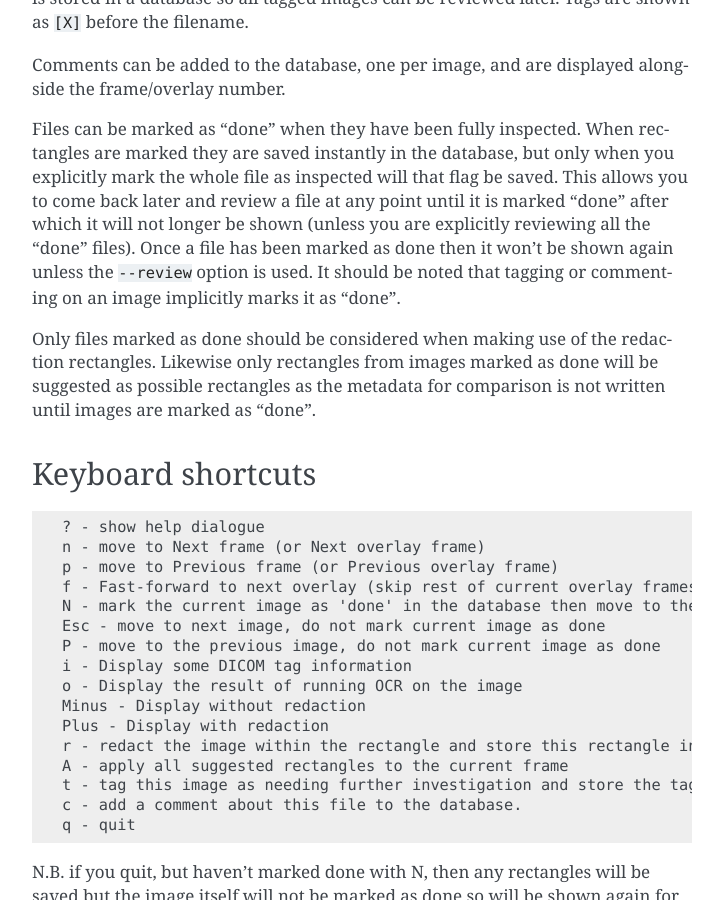
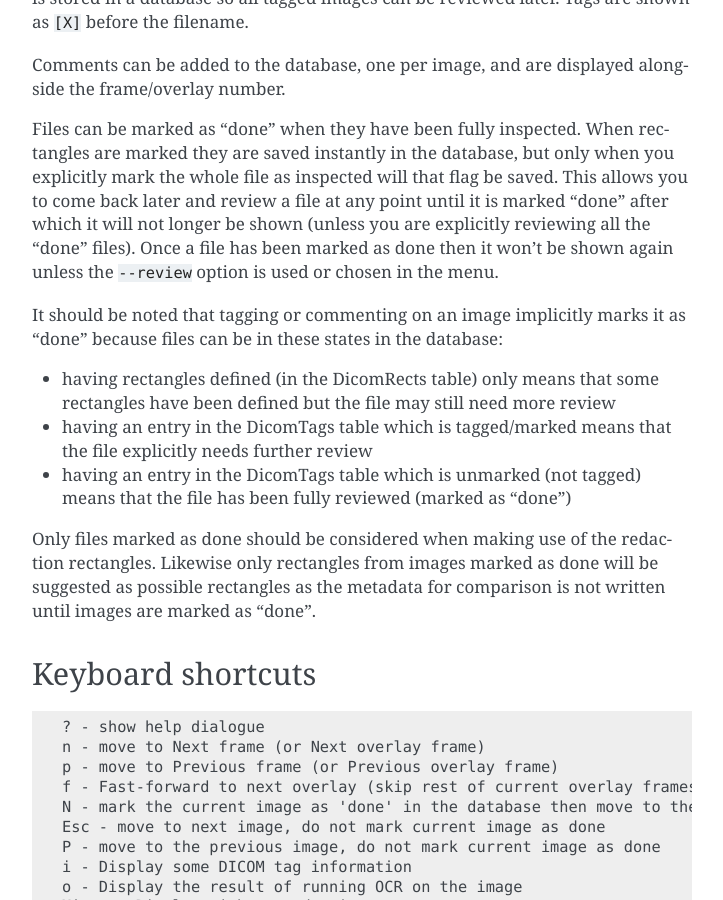
Before and after one commit to SMI/dicompixelanon, a Sphinx documentation site: the page built from doc/dcmaudit.md, in a window 1280 px wide and 900 px high, scrolled down 3109 px. Shown: the whole window, without its empty margins (388-1111 px from the left). Built offline with Sphinx 7.4.7, drawn with Linux system fonts in a browser that asks for light colours.

```diff
--- a/doc/dcmaudit.md
+++ b/doc/dcmaudit.md
@@ -118,8 +118,16 @@
 at any point until it is marked "done" after which it will not longer be
 shown (unless you are explicitly reviewing all the "done" files).
 Once a file has been marked as done then it won't be shown again
-unless the `--review` option is used. It should be noted that tagging
-or commenting on an image implicitly marks it as "done".
+unless the `--review` option is used or chosen in the menu.
+
+It should be noted that tagging or commenting on an image implicitly
+marks it as "done" because files can be in these states in the database:
+* having rectangles defined (in the DicomRects table) only means that
+some rectangles have been defined but the file may still need more review
+* having an entry in the DicomTags table which is tagged/marked
+means that the file explicitly needs further review
+* having an entry in the DicomTags table which is unmarked (not tagged)
+means that the file has been fully reviewed (marked as "done")
 
 Only files marked as done should be considered when making use of
 the redaction rectangles. Likewise only rectangles from images marked
```
Also changed, not shown: 1 other file.
